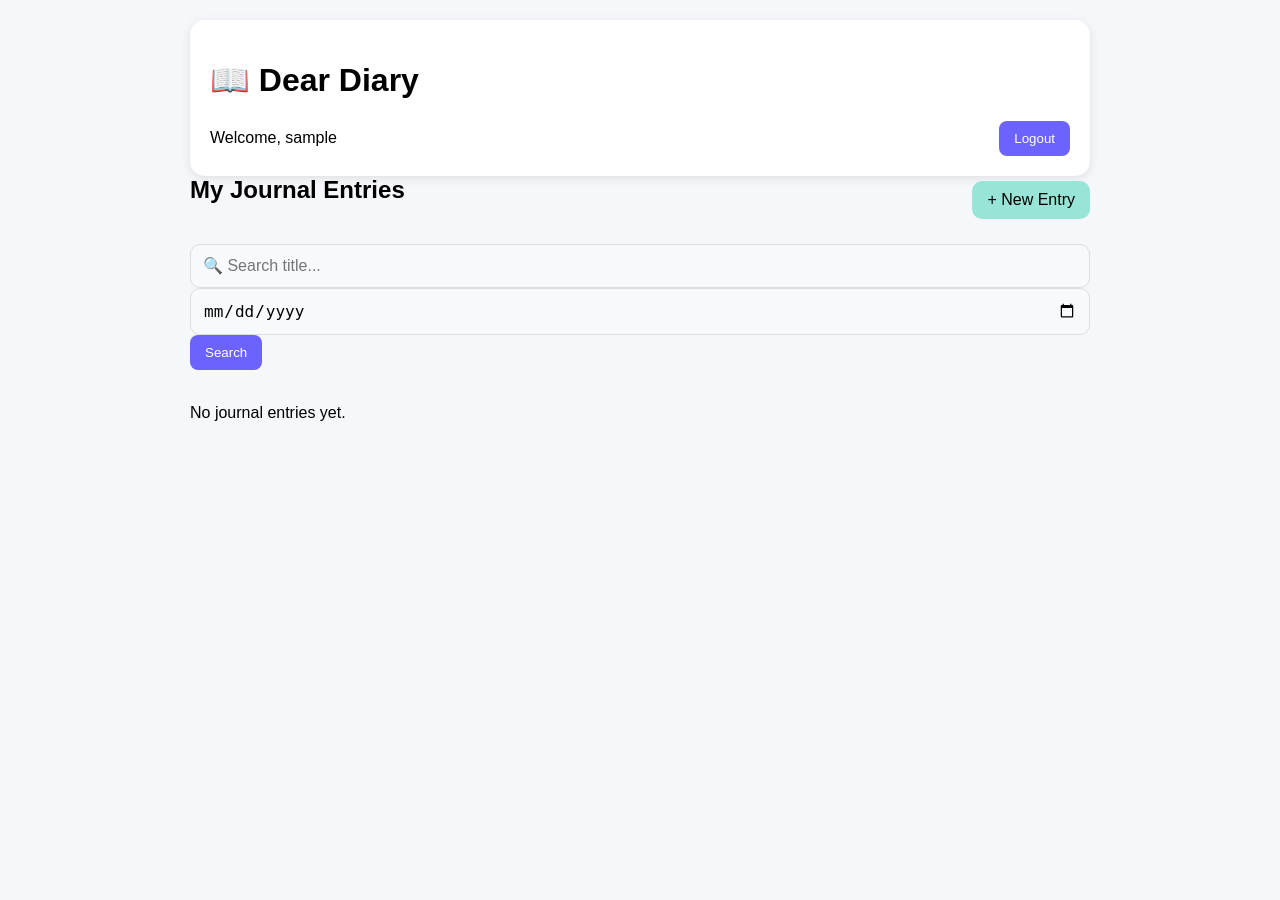
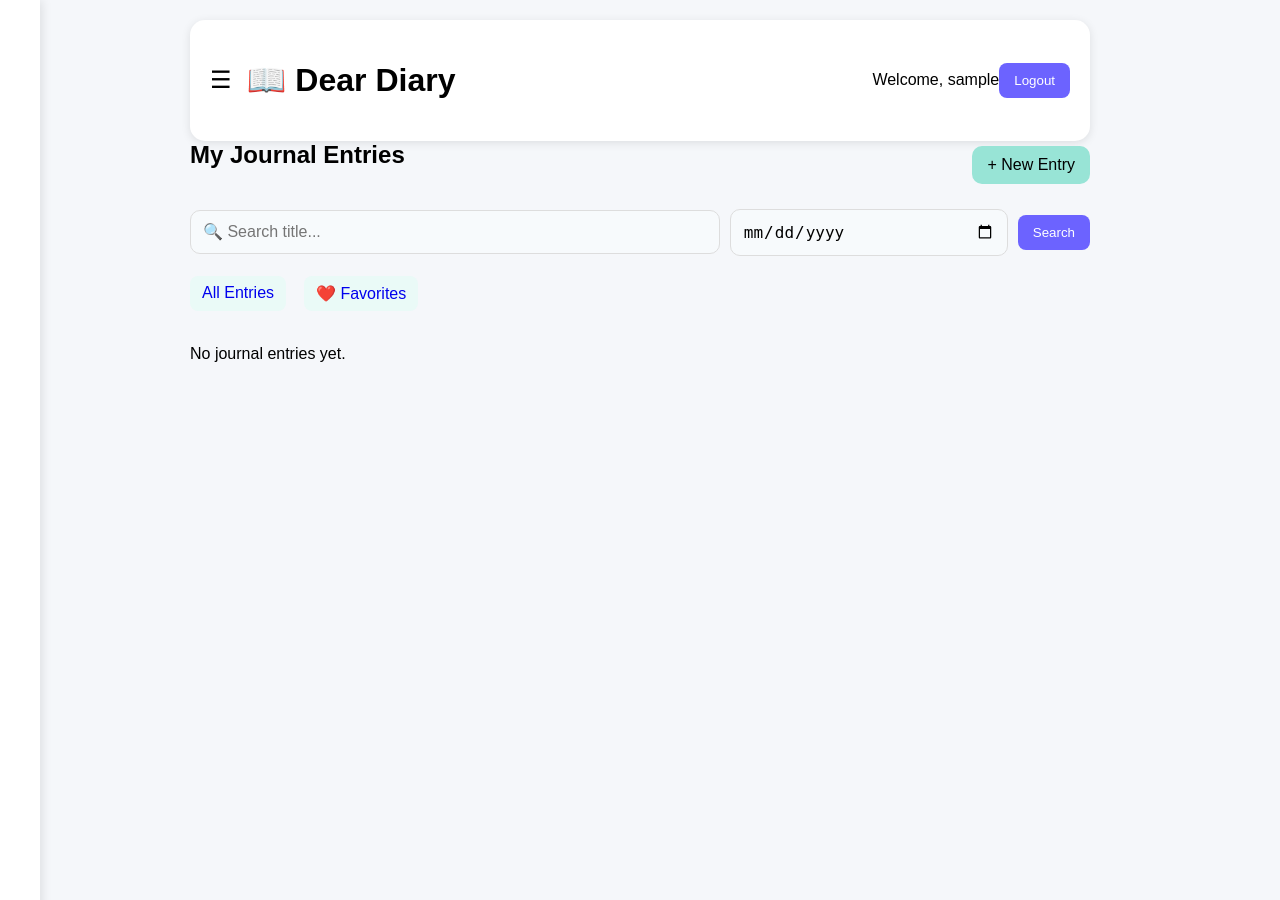
Before and after one commit to saha-tithi/Dear_Diary, a Django app: page / in a window 1280 px wide. Run offline with Django 5.2, Linux system fonts and the light colour scheme; the visitor is signed in with stand-in values (Sample User, id 1); data that the repository does not hold is empty.

Commit message:
Added the menu/ improve design

```diff
--- a/journal/static/css/style.css
+++ b/journal/static/css/style.css
@@ -99,17 +99,17 @@ form p{
 input,
 textarea,
 select{
-   width:100%;
     padding:12px;
-    border:1px solid #ddd;
-    border-radius:10px;
-    background:#f7fafc;
-    font-size:16px;
-    box-sizing:border-box;
+   border:1px solid #ddd;
+   border-radius:10px;
+   background:#f7fafc;
+   font-size:16px;
+   box-sizing:border-box;
 }
 
 textarea{
     min-height:250px;
+    width: 100%;
 }
 label{
     display:block;
@@ -143,3 +143,79 @@ h2{
     flex-shrink:0;
     text-decoration:none;
 }
+.filter-links{
+    display:flex;
+    gap:10px;
+    margin-top:15px;
+}
+.top-header{
+    display:flex;
+    justify-content:space-between;
+    align-items:center;
+}
+
+.logo-section{
+    display:flex;
+    align-items:center;
+    gap:15px;
+}
+
+.menu-icon{
+    font-size:24px;
+    cursor:pointer;
+}
+
+.sidebar{
+    position:fixed;
+    top:0;
+    left:-250px;
+    width:250px;
+    height:100%;
+    background:white;
+    padding:20px;
+    box-shadow:2px 0 10px rgba(0,0,0,0.1);
+    z-index:1000;
+    transition: 0.3s;
+}
+
+.sidebar a{
+    display:block;
+    margin:15px 0;
+    text-decoration:none;
+    color:black;
+}
+.search-form{
+    display:flex;
+    gap:10px;
+    align-items:center;
+    margin-bottom:20px;
+}
+
+.search-form input[type="text"]{
+    flex:2;
+}
+
+.search-form input[type="date"]{
+    flex:1;
+}
+
+.search-form button{
+    width:auto;
+    white-space:nowrap;
+}
+.journal-section{
+    margin-top:20px;
+    padding:20px;
+    background:#fafafa;
+    border-radius:12px;
+    border-left:4px solid #98e4d6;
+}
+
+.journal-section h3{
+    margin-top:0;
+    margin-bottom:12px;
+}
+
+.section-content{
+    line-height:1.8;
+}
--- a/journal/templates/base.html
+++ b/journal/templates/base.html
@@ -7,12 +7,36 @@
     <link rel="stylesheet" href="{% static 'css/style.css' %}">
 </head>
 <body>
+<div id="sidebar" class="sidebar">
+
+    <h2>📖 Dear Diary</h2>
+
+    <a href="{% url 'entry_list' %}">
+        🏠 Home
+    </a>
+
+    <a href="{% url 'entry_list' %}?favorites=1">
+        ❤️ Favorites
+    </a>
+
+    <a href="#">
+        📅 Calendar
+    </a>
+
+    <a href="#">
+        🎨 Themes
+    </a>
+
+</div>
 
 <div class="container">
 
-    <header>
+   <header class="top-header">
+
+    <div class="logo-section">
+        <span class="menu-icon" onclick="toggleMenu()">☰</span>
         <h1>📖 Dear Diary</h1>
-
+    </div>
         {% if user.is_authenticated %}
             <div class="user-info">
                 Welcome, {{ user.username }}
@@ -31,4 +55,15 @@
 </div>
 
 </body>
+<script>
+    function toggleMenu(){
+        const sidebar=document.getElementById("sidebar");
+        if(sidebar.style.left=="0px"){
+            sidebar.style.left="-250px";
+        }
+        else{
+            sidebar.style.left="0px";
+        }
+    }
+</script>
 </html>
--- a/journal/templates/entry_list.html
+++ b/journal/templates/entry_list.html
@@ -11,7 +11,7 @@
 </div>
 
 <!-- ✅ SINGLE CLEAN FORM -->
-<form method="GET">
+<form method="GET" class="search-form">
 
     <input
         type="text"
@@ -31,6 +31,20 @@
     </button>
 
 </form>
+<div class="filter-links">
+
+    <a href="{% url 'entry_list' %}"
+       class="btn-small">
+        All Entries
+    </a>
+
+    <a href="?favorites=1"
+       class="btn-small">
+        ❤️ Favorites
+    </a>
+
+</div>
+
 
 <br>
 
--- a/journal/views.py
+++ b/journal/views.py
@@ -9,16 +9,20 @@ from django.db.models import Q
 
 
 
+
 @login_required
 def entry_list(request):
     query = request.GET.get('q')
     selected_date = request.GET.get('date')
+    favorites=request.GET.get('favorites')
     entries = journalEntry.objects.filter( user=request.user )
     if query:
         entries = entries.filter( title__icontains=query )
     if selected_date:
         entries = entries.filter( created_at__date=selected_date )
-    return render( request, 'entry_list.html', { 'entries': entries, 'query': query,'selected_date': selected_date } )
+    if favorites:
+        entries=entries.filter(is_favorite=True)
+    return render( request, 'entry_list.html', { 'entries': entries, 'query': query,'selected_date': selected_date,'favorites':favorites} )
 
 
 
@@ -69,8 +73,6 @@ def signup(request):
         form=UserCreationForm()
     return render(request,'signup.html',{'form': form})
 
-from django.contrib.auth import login as auth_login
-from django.contrib.auth.forms import AuthenticationForm
 
 def login(request):
     if request.method == "POST":
```
Also changed, not shown: journal/templates/entry_detail.html (+22 -16 lines).
